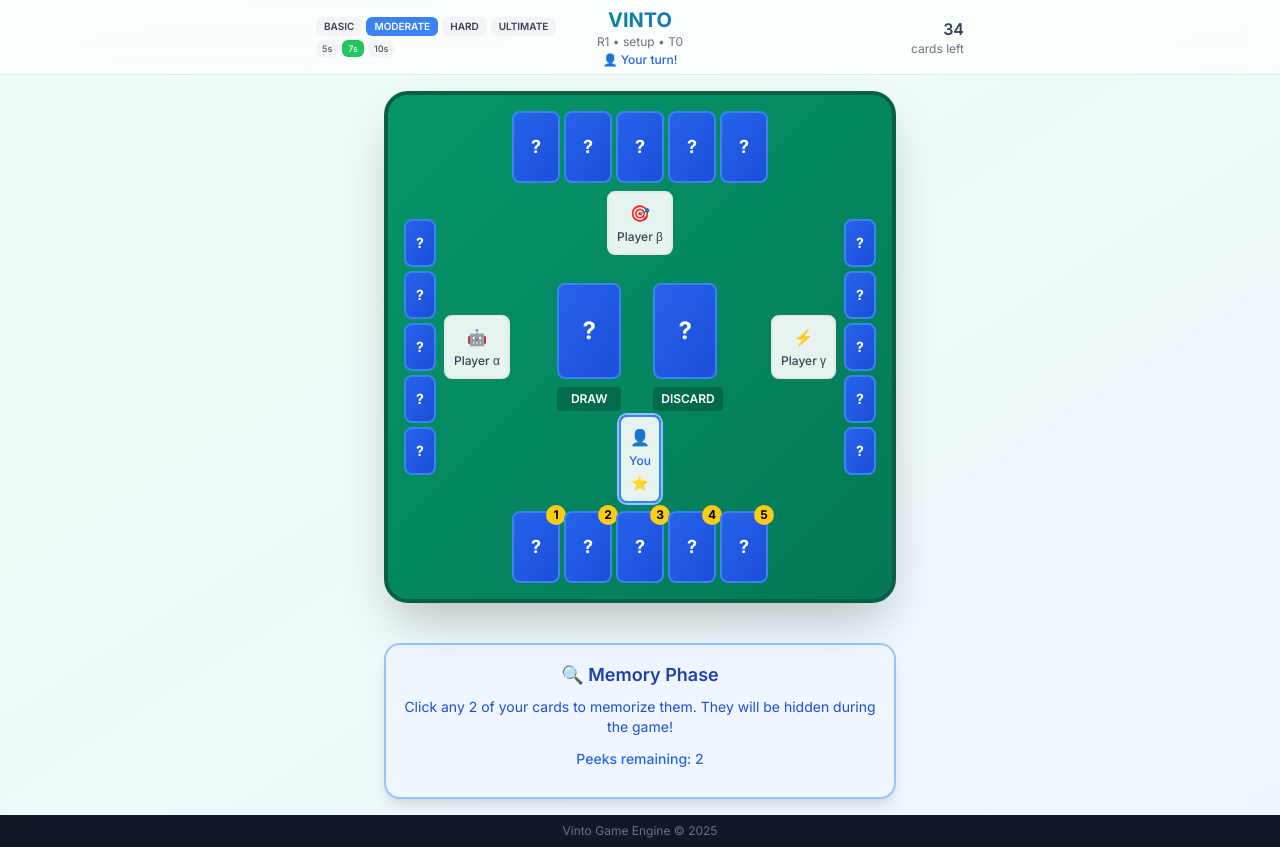
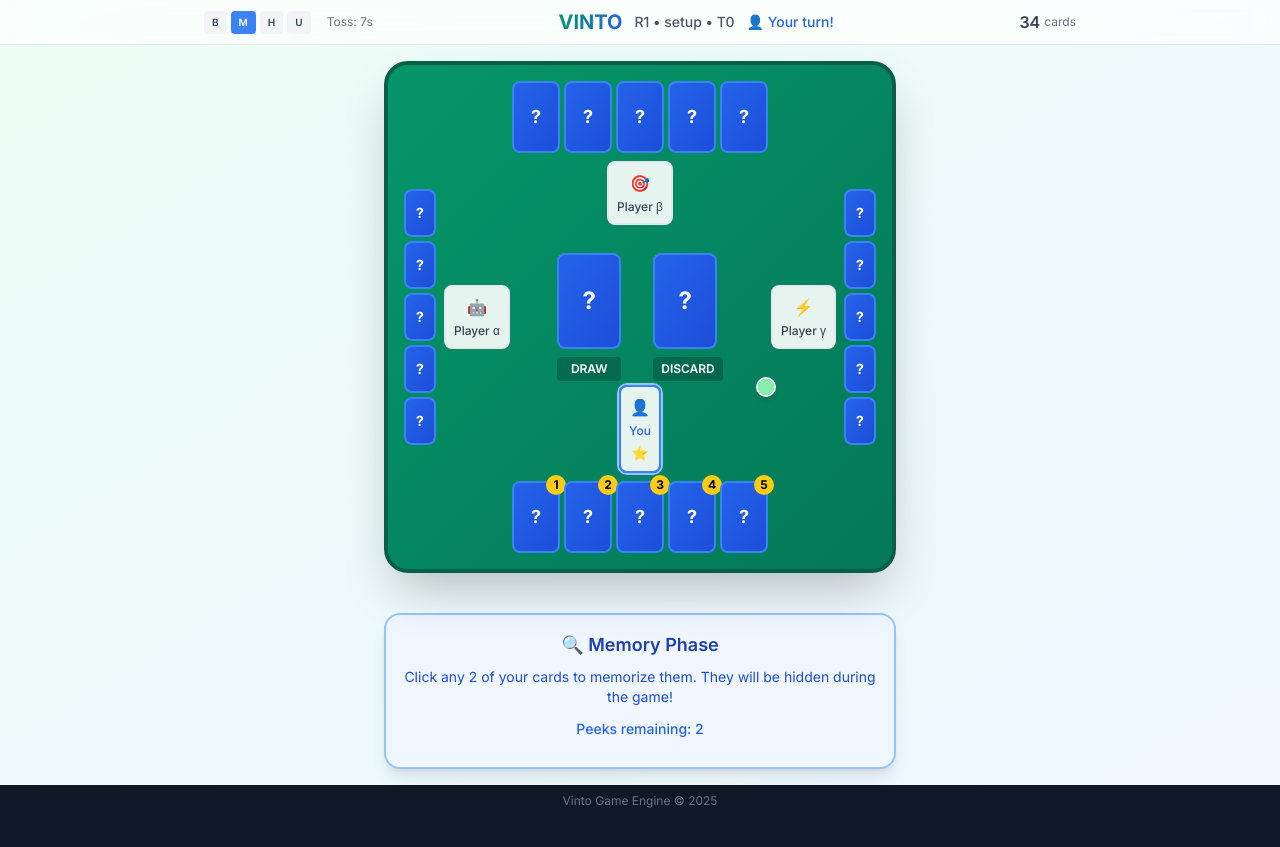
Before and after one commit to Lonli-Lokli/vinto, a Next.js app in the folder apps/vinto/: page / in a window 1280 px wide. After the commit the page ends 817 px from the top, so only its background shows below. Built offline with nearby package versions, Linux system fonts and the light colour scheme.

Commit message:
update UI

```diff
--- a/apps/vinto/src/app/components/game-header.tsx
+++ b/apps/vinto/src/app/components/game-header.tsx
@@ -34,72 +34,55 @@
 
   return (
     <div className="sticky top-0 z-10 bg-white/70 backdrop-blur-md border-b border-gray-200">
-      <div className="max-w-2xl mx-auto px-3 py-1.5">
-        <div className="grid grid-cols-3 items-center">
-          {/* Controls */}
-          <div className="flex flex-col gap-1">
-            {/* Difficulty Selector */}
-            <div className="flex gap-1">
+      <div className="max-w-4xl mx-auto px-3 py-2">
+        <div className="flex items-center justify-between gap-4">
+          {/* Left: Settings */}
+          <div className="flex items-center gap-2">
+            {/* Difficulty */}
+            <div className="flex items-center gap-1">
               {(['basic', 'moderate', 'hard', 'ultimate'] as const).map((level) => (
                 <button
                   key={level}
                   onClick={() => updateDifficulty(level)}
-                className={`px-2 py-0.5 rounded-md text-[10px] font-semibold transition-colors ${
+                  className={`px-2 py-1 rounded text-[10px] font-semibold transition-colors ${
                     difficulty === level
                       ? 'bg-blue-500 text-white'
                       : 'bg-gray-100 hover:bg-gray-200 text-gray-700'
                   }`}
-                aria-pressed={difficulty === level}
-                aria-label={`Set difficulty ${level}`}
                   title={`Difficulty: ${level}`}
                 >
-                <span className="hidden md:inline">{level.toUpperCase()}</span>
-                <span className="md:hidden">{level[0].toUpperCase()}</span>
+                  {level[0].toUpperCase()}
                 </button>
               ))}
             </div>
-            {/* Toss-in Time Selector */}
-            <div className="flex gap-1">
-              {([5, 7, 10] as const).map((time) => (
-                <button
-                  key={time}
-                  onClick={() => updateTossInTime(time)}
-                  className={`px-1.5 py-0.5 rounded-md text-[9px] font-medium transition-colors ${
-                    tossInTimeConfig === time
-                      ? 'bg-green-500 text-white'
-                      : 'bg-gray-100 hover:bg-gray-200 text-gray-600'
-                  }`}
-                  aria-pressed={tossInTimeConfig === time}
-                  aria-label={`Set toss-in time to ${time} seconds`}
-                  title={`Toss-in time: ${time}s`}
-                >
-                  {time}s
-                </button>
-              ))}
+
+            {/* Toss-in settings moved to a settings icon/menu later */}
+            <div className="hidden sm:flex items-center gap-1 ml-2">
+              <span className="text-xs text-gray-500">Toss: {tossInTimeConfig}s</span>
             </div>
           </div>
 
-          {/* Title + Phase + Current Player */}
-          <div className="text-center">
-            <h1 className="text-lg md:text-xl font-bold text-transparent bg-clip-text bg-gradient-to-r from-emerald-600 to-blue-600">
+          {/* Center: Title + Game Info */}
+          <div className="flex items-center gap-3">
+            <h1 className="text-xl font-bold text-transparent bg-clip-text bg-gradient-to-r from-emerald-600 to-blue-600">
               VINTO
             </h1>
-            <div className="text-[11px] md:text-xs text-gray-500 leading-tight">
+            <div className="text-sm text-gray-600 font-medium">
               {getPhaseDisplay()}
             </div>
             {getCurrentPlayerDisplay() && (
-              <div className={`mt-0.5 font-medium text-blue-600 leading-tight ${currentPlayer?.isHuman ? 'block' : 'hidden md:block'} text-[11px] md:text-xs`}>
+              <div className="text-sm font-medium text-blue-600 hidden sm:block">
                 {getCurrentPlayerDisplay()}
               </div>
             )}
           </div>
 
-          {/* Game Info */}
-          <div className="text-right">
-            <div className="text-sm md:text-base font-semibold text-gray-700 leading-tight">
+          {/* Right: Cards Left */}
+          <div className="flex items-center gap-1">
+            <div className="text-base font-semibold text-gray-700">
               {drawPile.length}
             </div>
-            <div className="text-[10px] md:text-xs text-gray-500 leading-tight">cards left</div>
+            <div className="text-xs text-gray-500">cards</div>
           </div>
         </div>
       </div>
--- a/apps/vinto/src/app/components/game-table.tsx
+++ b/apps/vinto/src/app/components/game-table.tsx
@@ -13,10 +13,12 @@
     aiThinking,
     phase,
     isSelectingSwapPosition,
+    isChoosingCardAction,
     isAwaitingActionTarget,
     actionContext,
     setupPeeksRemaining,
     waitingForTossIn,
+    tossInTimer,
     pendingCard,
     discardPile,
     drawCard,
@@ -96,6 +98,12 @@
           {/* Row 1: Top player */}
           {playersById.top && (
             <div className="flex justify-center">
+              <div className="relative">
+                {currentPlayer?.id === playersById.top.id && (
+                  <div className="absolute -top-2 -right-2 w-4 h-4 bg-green-500 rounded-full border-2 border-white shadow-md animate-pulse z-10">
+                    <div className="absolute inset-0 bg-green-300 rounded-full animate-ping"></div>
+                  </div>
+                )}
                 <PlayerArea
                   player={playersById.top}
                   isCurrentPlayer={currentPlayer?.id === playersById.top.id}
@@ -109,6 +117,7 @@
                   }
                 />
               </div>
+            </div>
           )}
 
           {/* Row 2: Left | Center piles | Right */}
@@ -116,6 +125,12 @@
             {/* Left Player */}
             <div className="flex-1 flex justify-start">
               {playersById.left && (
+                <div className="relative">
+                  {currentPlayer?.id === playersById.left.id && (
+                    <div className="absolute -top-2 -right-2 w-4 h-4 bg-green-500 rounded-full border-2 border-white shadow-md animate-pulse z-10">
+                      <div className="absolute inset-0 bg-green-300 rounded-full animate-ping"></div>
+                    </div>
+                  )}
                   <PlayerArea
                     player={playersById.left}
                     isCurrentPlayer={currentPlayer?.id === playersById.left.id}
@@ -128,6 +143,7 @@
                       handleOpponentCardClick(playersById.left!.id, position)
                     }
                   />
+                </div>
               )}
             </div>
 
@@ -149,8 +165,8 @@
                 </div>
               </div>
 
-              {/* Drawn Card (when selecting swap position) */}
-              {pendingCard && isSelectingSwapPosition && (
+              {/* Drawn Card (when choosing action or selecting swap position) */}
+              {pendingCard && (isChoosingCardAction || isSelectingSwapPosition) && (
                 <div className="text-center">
                   <div className="relative">
                     <Card
@@ -166,6 +182,11 @@
                   <div className="mt-1 text-[10px] text-white font-semibold bg-yellow-500/80 rounded px-2 py-0.5">
                     DRAWN
                   </div>
+                  {isChoosingCardAction && pendingCard.action && (
+                    <div className="mt-1 text-[9px] text-white bg-blue-500/80 rounded px-1 py-0.5">
+                      {pendingCard.action}
+                    </div>
+                  )}
                 </div>
               )}
 
@@ -182,9 +203,27 @@
               </div>
             </div>
 
+            {/* Toss-in Timer */}
+            {waitingForTossIn && tossInTimer > 0 && (
+              <div className="absolute top-1/2 left-1/2 transform -translate-x-1/2 -translate-y-1/2 pointer-events-none">
+                <div className="bg-yellow-500 text-white font-bold px-3 py-2 rounded-xl shadow-lg border-2 border-yellow-600 animate-pulse">
+                  <div className="text-center">
+                    <div className="text-lg font-black">{tossInTimer}</div>
+                    <div className="text-[10px] leading-tight">TOSS IN</div>
+                  </div>
+                </div>
+              </div>
+            )}
+
             {/* Right Player */}
             <div className="flex-1 flex justify-end">
               {playersById.right && (
+                <div className="relative">
+                  {currentPlayer?.id === playersById.right.id && (
+                    <div className="absolute -top-2 -left-2 w-4 h-4 bg-green-500 rounded-full border-2 border-white shadow-md animate-pulse z-10">
+                      <div className="absolute inset-0 bg-green-300 rounded-full animate-ping"></div>
+                    </div>
+                  )}
                   <PlayerArea
                     player={playersById.right}
                     isCurrentPlayer={currentPlayer?.id === playersById.right.id}
@@ -197,6 +236,7 @@
                       handleOpponentCardClick(playersById.right!.id, position)
                     }
                   />
+                </div>
               )}
             </div>
           </div>
@@ -204,6 +244,12 @@
           {/* Row 3: Human player */}
           <div className="flex justify-center">
             {humanPlayer && (
+              <div className="relative">
+                {currentPlayer?.id === humanPlayer.id && (
+                  <div className="absolute -top-2 -right-2 w-4 h-4 bg-green-500 rounded-full border-2 border-white shadow-md animate-pulse z-10">
+                    <div className="absolute inset-0 bg-green-300 rounded-full animate-ping"></div>
+                  </div>
+                )}
                 <PlayerArea
                   player={humanPlayer}
                   isCurrentPlayer={currentPlayer?.id === humanPlayer.id}
@@ -213,6 +259,7 @@
                   finalScores={finalScores}
                   isSelectingSwapPosition={isSelectingSwapPosition}
                 />
+              </div>
             )}
           </div>
         </div>
@@ -222,6 +269,12 @@
           {/* Top Player */}
           {playersById.top && (
             <div className="absolute top-4 left-1/2 -translate-x-1/2">
+              <div className="relative">
+                {currentPlayer?.id === playersById.top.id && (
+                  <div className="absolute -top-2 -right-2 w-5 h-5 bg-green-500 rounded-full border-2 border-white shadow-md animate-pulse z-10">
+                    <div className="absolute inset-0 bg-green-300 rounded-full animate-ping"></div>
+                  </div>
+                )}
                 <PlayerArea
                   player={playersById.top}
                   isCurrentPlayer={currentPlayer?.id === playersById.top.id}
@@ -235,11 +288,18 @@
                   }
                 />
               </div>
+            </div>
           )}
 
           {/* Left Player */}
           {playersById.left && (
             <div className="absolute left-4 top-1/2 -translate-y-1/2">
+              <div className="relative">
+                {currentPlayer?.id === playersById.left.id && (
+                  <div className="absolute -top-2 -right-2 w-5 h-5 bg-green-500 rounded-full border-2 border-white shadow-md animate-pulse z-10">
+                    <div className="absolute inset-0 bg-green-300 rounded-full animate-ping"></div>
+                  </div>
+                )}
                 <PlayerArea
                   player={playersById.left}
                   isCurrentPlayer={currentPlayer?.id === playersById.left.id}
@@ -253,11 +313,18 @@
                   }
                 />
               </div>
+            </div>
           )}
 
           {/* Right Player */}
           {playersById.right && (
             <div className="absolute right-4 top-1/2 -translate-y-1/2">
+              <div className="relative">
+                {currentPlayer?.id === playersById.right.id && (
+                  <div className="absolute -top-2 -left-2 w-5 h-5 bg-green-500 rounded-full border-2 border-white shadow-md animate-pulse z-10">
+                    <div className="absolute inset-0 bg-green-300 rounded-full animate-ping"></div>
+                  </div>
+                )}
                 <PlayerArea
                   player={playersById.right}
                   isCurrentPlayer={currentPlayer?.id === playersById.right.id}
@@ -270,6 +337,7 @@
                     handleOpponentCardClick(playersById.right!.id, position)
                   }
                 />
+              </div>
             </div>
           )}
 
@@ -292,8 +360,8 @@
                 </div>
               </div>
 
-              {/* Drawn Card (when selecting swap position) */}
-              {pendingCard && isSelectingSwapPosition && (
+              {/* Drawn Card (when choosing action or selecting swap position) */}
+              {pendingCard && (isChoosingCardAction || isSelectingSwapPosition) && (
                 <div className="text-center">
                   <div className="relative">
                     <Card
@@ -309,6 +377,11 @@
                   <div className="mt-2 text-xs text-white font-semibold bg-yellow-500/80 rounded px-2 py-1">
                     DRAWN
                   </div>
+                  {isChoosingCardAction && pendingCard.action && (
+                    <div className="mt-1 text-[10px] text-white bg-blue-500/80 rounded px-2 py-0.5">
+                      {pendingCard.action}
+                    </div>
+                  )}
                 </div>
               )}
 
@@ -324,11 +397,29 @@
                 </div>
               </div>
             </div>
+
+            {/* Toss-in Timer (Desktop) */}
+            {waitingForTossIn && tossInTimer > 0 && (
+              <div className="absolute top-1/2 left-1/2 transform -translate-x-1/2 -translate-y-1/2 pointer-events-none">
+                <div className="bg-yellow-500 text-white font-bold px-4 py-3 rounded-xl shadow-xl border-2 border-yellow-600 animate-pulse">
+                  <div className="text-center">
+                    <div className="text-2xl font-black">{tossInTimer}</div>
+                    <div className="text-xs leading-tight">TOSS IN</div>
+                  </div>
+                </div>
+              </div>
+            )}
           </div>
 
           {/* Human Player */}
           <div className="absolute bottom-4 left-1/2 -translate-x-1/2">
             {humanPlayer && (
+              <div className="relative">
+                {currentPlayer?.id === humanPlayer.id && (
+                  <div className="absolute -top-2 -right-2 w-5 h-5 bg-green-500 rounded-full border-2 border-white shadow-md animate-pulse z-10">
+                    <div className="absolute inset-0 bg-green-300 rounded-full animate-ping"></div>
+                  </div>
+                )}
                 <PlayerArea
                   player={humanPlayer}
                   isCurrentPlayer={currentPlayer?.id === humanPlayer.id}
@@ -338,6 +429,7 @@
                   finalScores={finalScores}
                   isSelectingSwapPosition={isSelectingSwapPosition}
                 />
+              </div>
             )}
           </div>
         </div>
```
Also changed, not shown: apps/vinto/src/app/components/card-action-choice.tsx (+10 -23 lines). Lines whose indentation alone changed are shown as unchanged.
